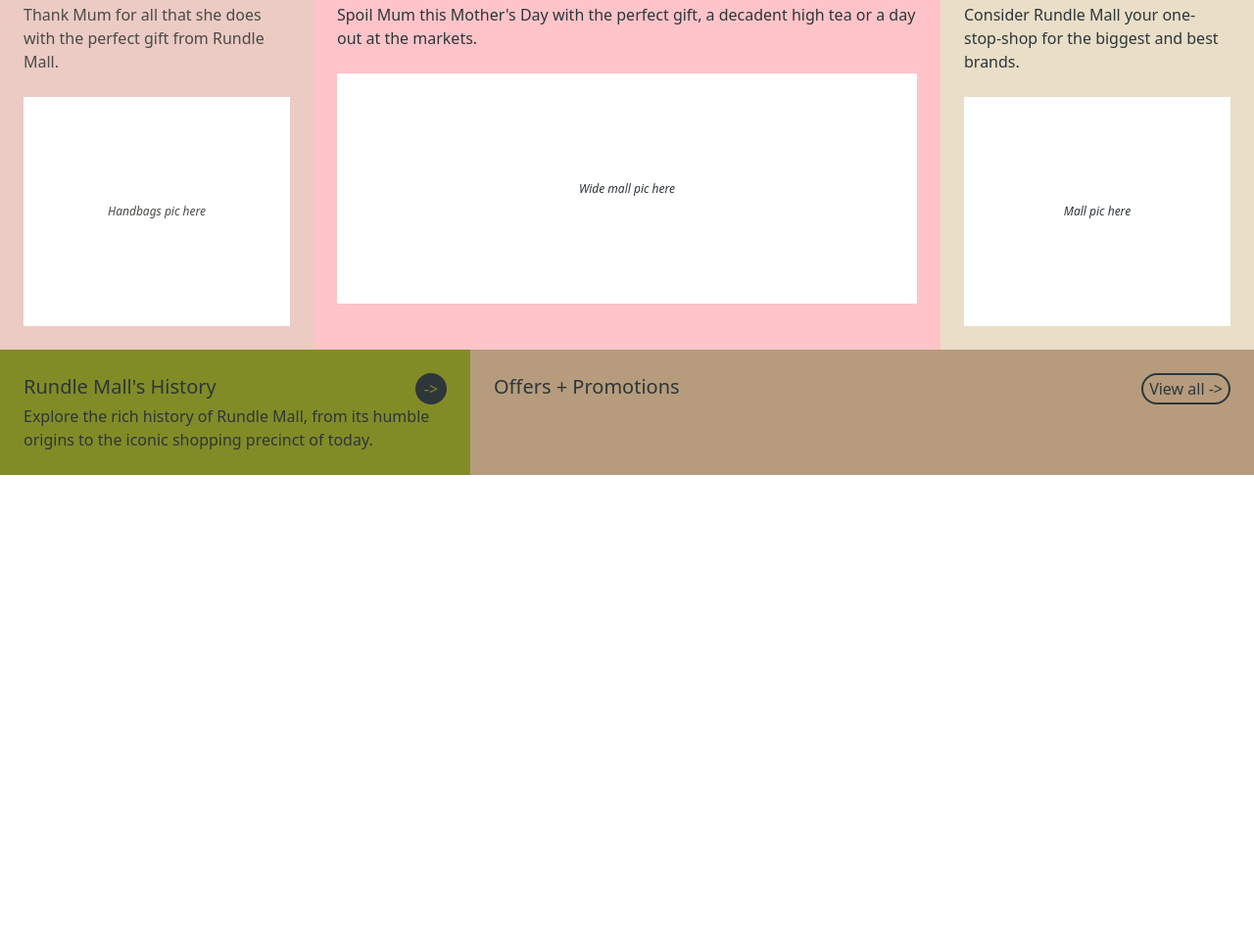
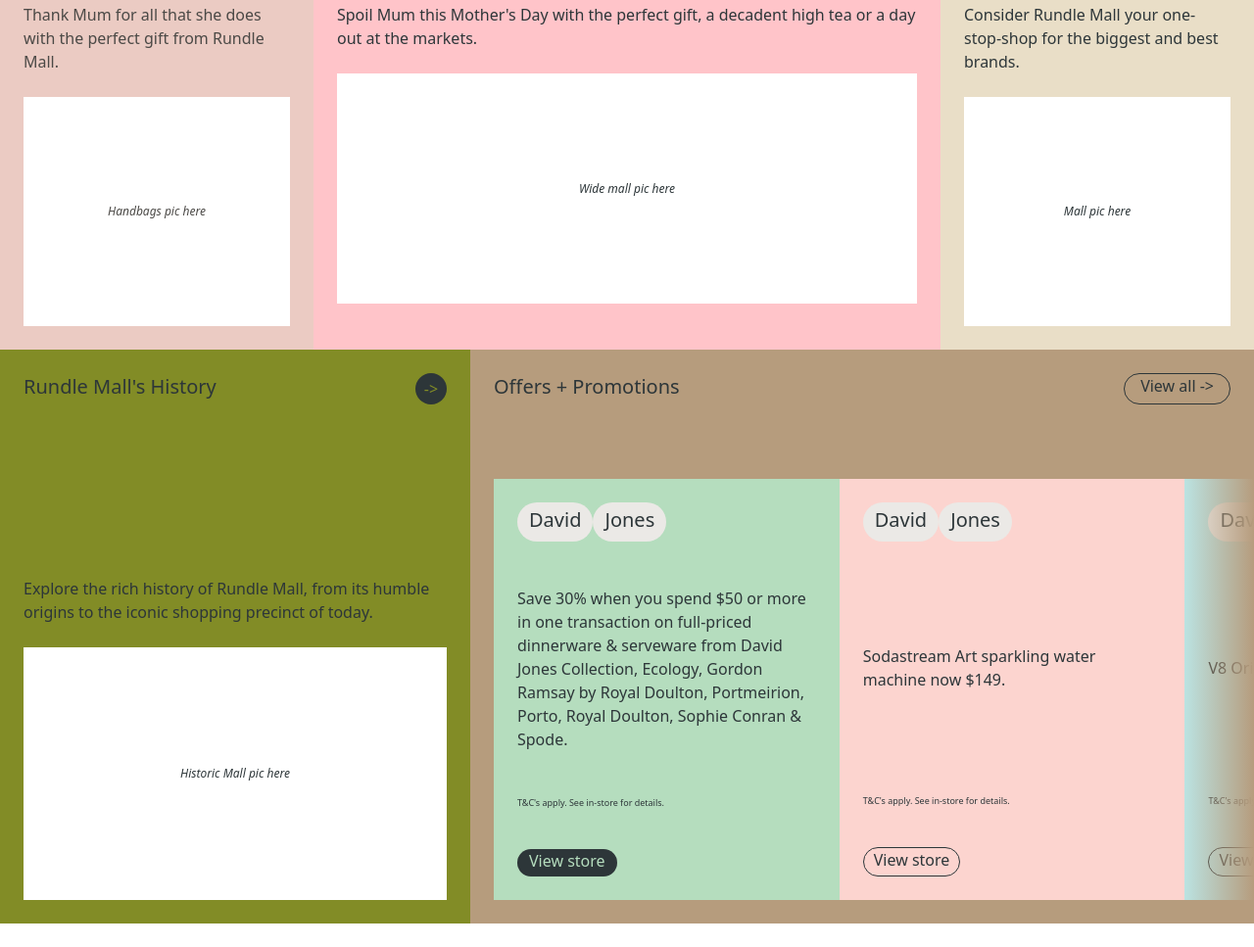
Before and after one commit to GreyMilton/tailwind-practice-rundle, a website: page src/index.html in a window 1280 px wide. Shown: the part 1349-2316 px from the top of the page at 98% size. Before the commit the page ends 1858 px from the top, so only its background shows below. Drawn offline with Linux system fonts and the light colour scheme.

Commit message:
continue basic styling of history and offers grid

```diff
--- a/src/index.html
+++ b/src/index.html
@@ -115,15 +115,55 @@
         </div>
         <div>
           <p>Explore the rich history of Rundle Mall, from its humble origins to the iconic shopping precinct of today.</p>
+          <div class="w-full mt-6 pt-[28%] pb-[28%] bg-white">
+            <p class="italic text-center text-xs">Historic Mall pic here</p>
+          </div>
         </div>
       </section>
       <!-- Offers + Promotions -->
-      <section class="col-span-5 bg-rundle-body-brown text-rundle-grey-900 p-6">
-        <div class="flex justify-between">
+      <section class="col-span-5 bg-rundle-body-brown text-rundle-grey-900 pl-6 py-6">
+        <div class="flex justify-between pr-6">
           <h2 class="text-xl">Offers + Promotions</h2>
-          <button class="whitespace-nowrap px-1.5 h-8 border-2 border-rundle-grey-900 rounded-full">View all -></button>
+          <button class="whitespace-nowrap px-4 pb-2 h-8 border border-rundle-grey-900 rounded-full">View all -></button>
         </div>
-        <div>
+        <div class="mt-[76px] grid grid-cols-11 h-[430px]">
+          <!-- David Jones card 1-->
+          <div class="flex flex-col justify-between col-span-5 bg-rundle-body-mint p-6">
+            <h3 class="flex">
+              <span class="rounded-full bg-rundle-grey-50 px-3 pt-1 pb-2 text-xl">David</span>
+              <span class="rounded-full bg-rundle-grey-50 px-3 pt-1 pb-2 text-xl">Jones</span>
+            </h3>
+            <p>Save 30% when you spend $50 or more in one transaction on full-priced dinnerware & serveware from David Jones Collection, Ecology, Gordon Ramsay by Royal Doulton, Portmeirion, Porto, Royal Doulton, Sophie Conran & Spode.</p>
+            <div>
+              <p class="mb-10 text-[9px]">T&C's apply. See in-store for details.</p>
+              <button class="bg-rundle-grey-900 text-rundle-body-mint rounded-full pb-1 px-3">View store</button>
+            </div>
+          </div>
+          <!-- David Jones card 2-->
+          <div class="flex flex-col justify-between col-span-5 bg-rundle-body-pale-pink p-6">
+            <h3 class="flex">
+              <span class="rounded-full bg-rundle-grey-50 px-3 pt-1 pb-2 text-xl">David</span>
+              <span class="rounded-full bg-rundle-grey-50 px-3 pt-1 pb-2 text-xl">Jones</span>
+            </h3>
+            <p>Sodastream Art sparkling water machine now $149.</p>
+            <div>
+              <p class="mb-10 text-[9px]">T&C's apply. See in-store for details.</p>
+              <button class="border border-rundle-grey-900 text-rundle-grey-900 rounded-full pb-1 px-2.5">View store</button>
+            </div>
+          </div>
+          <!-- David Jones card 3-->
+          <div class="relative overflow-hidden whitespace-nowrap flex flex-col justify-between col-span-1 bg-rundle-body-blue p-6">
+            <h3 class="flex">
+              <span class="rounded-full bg-rundle-grey-50 px-3 pt-1 pb-2 text-xl">David</span>
+              <span class="rounded-full bg-rundle-grey-50 px-3 pt-1 pb-2 text-xl">Jones</span>
+            </h3>
+            <p>V8 Original</p>
+            <div>
+              <p class="mb-10 text-[9px]">T&C's apply. See in-store for details.</p>
+              <button class="border border-rundle-grey-900 text-rundle-grey-900 rounded-full pb-1 px-2.5">View store</button>
+            </div>
+            <div class="absolute top-0 bottom-0 left-0 right-0 bg-gradient-to-r from-transparent to-rundle-body-brown"></div>
+          </div>
         </div>
       </section>
     </div>
--- a/tailwind.config.js
+++ b/tailwind.config.js
@@ -6,8 +6,11 @@
       colors: {
         'rundle-header-pink': '#ebcbc3',
         'rundle-body-pink': '#ffc4c9',
+        'rundle-body-pale-pink': '#fcd4cf',
         'rundle-body-tan': '#e9dec7',
         'rundle-body-green': '#828c26',
+        'rundle-body-mint': '#b5ddbe',
+        'rundle-body-blue': '#bbe3e2',
         'rundle-body-brown': '#b69c7d',
         'rundle-grey-50': '#ebe9e6',
         'rundle-grey-800': '#4b4946',
```
Also changed, not shown: dist/output.css.
